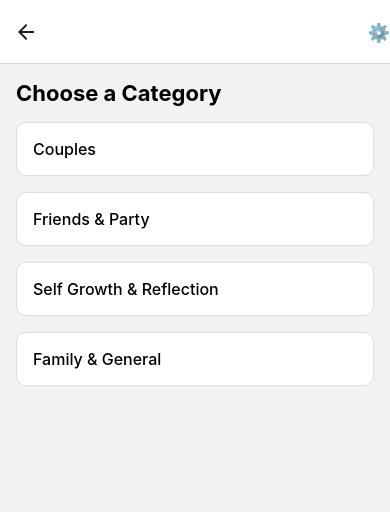
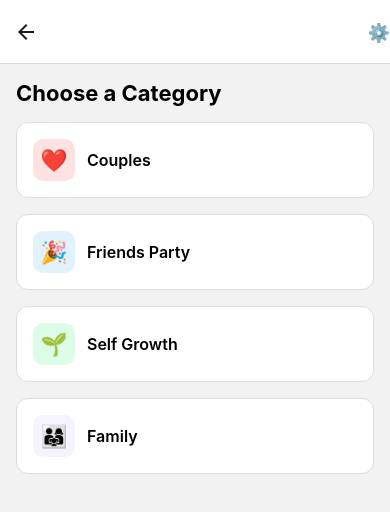
Before and after one commit to eyepat/GameTwo, a React Native app: screen /MainCategories in a window 390 px wide. Shown: the top 512 px of the page. Built offline with nearby package versions, Linux system fonts and the light colour scheme; what react-native-localize would draw is missing.

Commit message:
UI: category cards with icons; games as 2-column grid with icons; add icon mappings

```diff
--- /dev/null
+++ b/src/assets/icons.ts
@@ -0,0 +1,34 @@
+export const groupIcons: Record<string, {emoji: string; color: string}> = {
+  couples: {emoji: '❤️', color: '#FEE2E2'},
+  friendsParty: {emoji: '🎉', color: '#E0F2FE'},
+  selfGrowth: {emoji: '🌱', color: '#DCFCE7'},
+  familyGeneral: {emoji: '👨‍👩‍👧', color: '#F5F3FF'},
+};
+
+export const gameIcons: Record<string, {emoji: string; color: string}> = {
+  // Existing games
+  truthOrDare: {emoji: '🤔', color: '#FFE4E6'},
+  neverHaveIEver: {emoji: '🙅', color: '#FEF3C7'},
+  bottleSpin: {emoji: '🍾', color: '#E0F2FE'},
+  wouldYouRather: {emoji: '❓', color: '#F3E8FF'},
+
+  // Couples
+  betterTogether: {emoji: '💞', color: '#FEE2E2'},
+  karleksguide: {emoji: '💌', color: '#FFEDD5'},
+  couplesChat: {emoji: '💬', color: '#EDE9FE'},
+
+  // Friends & Party
+  questionsForHumans: {emoji: '🧠', color: '#DBEAFE'},
+  beHonestOrGetDrunk: {emoji: '🍹', color: '#D1FAE5'},
+  drunkedApp: {emoji: '🥳', color: '#FAE8FF'},
+
+  // Self Growth
+  discoverYourself: {emoji: '🔎', color: '#ECFDF5'},
+  substance: {emoji: '📚', color: '#E5E7EB'},
+  mindfulTalk: {emoji: '🧘', color: '#FEF3C7'},
+
+  // Family & General
+  smileTalk: {emoji: '😊', color: '#E0F2FE'},
+  howWellDoYouKnowMe: {emoji: '🕵️', color: '#FDE68A'},
+  riddleMeThis: {emoji: '🧩', color: '#F3E8FF'},
+};
--- a/src/components/CategoryCard.tsx
+++ b/src/components/CategoryCard.tsx
@@ -1,14 +1,17 @@
 import React from 'react';
 import {TouchableOpacity, Text, StyleSheet, View} from 'react-native';
 
-type Props = {title: string; locked?: boolean; onPress: () => void};
+type Props = {title: string; locked?: boolean; onPress: () => void; icon?: string; color?: string};
 
-export default function CategoryCard({title, locked, onPress}: Props) {
+export default function CategoryCard({title, locked, onPress, icon, color}: Props) {
   return (
     <TouchableOpacity onPress={onPress} style={[styles.card, locked && styles.locked]}>
       <View style={styles.row}>
+        <View style={[styles.iconWrap, {backgroundColor: color || '#F3F4F6'}]}>
+          <Text style={styles.iconText}>{icon ?? '🎲'}</Text>
+        </View>
         <Text style={styles.title}>{title}</Text>
-        {locked ? <Text style={styles.lock}>🔒</Text> : null}
+        {locked ? <Text style={styles.lock}>🔒</Text> : <View style={{width: 22}} />}
       </View>
     </TouchableOpacity>
   );
@@ -19,14 +22,14 @@ const styles = StyleSheet.create({
     padding: 16,
     borderWidth: 1,
     borderColor: '#ddd',
-    borderRadius: 10,
+    borderRadius: 12,
     marginVertical: 8,
     backgroundColor: '#fff',
   },
-  locked: {
-    opacity: 0.8,
-  },
-  row: {flexDirection: 'row', justifyContent: 'space-between', alignItems: 'center'},
-  title: {fontSize: 16, fontWeight: '500'},
+  locked: {opacity: 0.8},
+  row: {flexDirection: 'row', alignItems: 'center', gap: 12},
+  iconWrap: {width: 42, height: 42, borderRadius: 10, alignItems: 'center', justifyContent: 'center'},
+  iconText: {fontSize: 22},
+  title: {fontSize: 16, fontWeight: '600', flex: 1},
   lock: {fontSize: 16},
 });
--- a/src/components/GameCard.tsx
+++ b/src/components/GameCard.tsx
@@ -1,26 +1,30 @@
 import React from 'react';
-import {TouchableOpacity, Text, StyleSheet, View} from 'react-native';
+import {TouchableOpacity, Text, StyleSheet, View, ViewStyle} from 'react-native';
 
-type Props = {title: string; onPress: () => void};
+type Props = {title: string; onPress: () => void; icon?: string; color?: string; style?: ViewStyle};
 
-export default function GameCard({title, onPress}: Props) {
+export default function GameCard({title, onPress, icon, color, style}: Props) {
   return (
-    <TouchableOpacity onPress={onPress} style={styles.card}>
-      <View>
-        <Text style={styles.title}>{title}</Text>
+    <TouchableOpacity onPress={onPress} style={[styles.card, style]}>
+      <View style={[styles.iconWrap, {backgroundColor: color || '#F3F4F6'}]}>
+        <Text style={styles.iconText}>{icon ?? '🎮'}</Text>
       </View>
+      <Text style={styles.title}>{title}</Text>
     </TouchableOpacity>
   );
 }
 
 const styles = StyleSheet.create({
   card: {
-    padding: 16,
+    padding: 12,
     borderWidth: 1,
     borderColor: '#ddd',
-    borderRadius: 10,
-    marginVertical: 8,
+    borderRadius: 12,
+    margin: 6,
     backgroundColor: '#fff',
+    flex: 1,
   },
-  title: {fontSize: 18, fontWeight: '600'},
+  iconWrap: {width: '100%', aspectRatio: 1.4, borderRadius: 10, alignItems: 'center', justifyContent: 'center'},
+  iconText: {fontSize: 28},
+  title: {fontSize: 14, fontWeight: '600', marginTop: 8},
 });
--- a/src/games/groups.ts
+++ b/src/games/groups.ts
@@ -9,39 +9,39 @@ export type GameGroup = {
 export const gameGroups: GameGroup[] = [
   {
     id: 'couples',
-    titleKey: 'couples',
+    titleKey: 'Couples',
     games: [
-      {id: 'betterTogether', titleKey: 'betterTogether'},
-      {id: 'karleksguide', titleKey: 'karleksguide'},
-      {id: 'couplesChat', titleKey: 'couplesChat'},
+      {id: 'betterTogether', titleKey: 'Better Together'},
+      {id: 'karleksguide', titleKey: 'Love guide'},
+      {id: 'couplesChat', titleKey: 'Couples Chat'},
     ],
   },
   {
     id: 'friendsParty',
-    titleKey: 'friendsParty',
+    titleKey: 'Friends Party',
     games: [
-      {id: 'questionsForHumans', titleKey: 'questionsForHumans'},
-      {id: 'beHonestOrGetDrunk', titleKey: 'beHonestOrGetDrunk'},
-      {id: 'drunkedApp', titleKey: 'drunkedApp'},
-      {id: 'neverHaveIEver', titleKey: 'neverHaveIEver'},
+      {id: 'questionsForHumans', titleKey: 'Questions For Humans'},
+      {id: 'beHonestOrGetDrunk', titleKey: 'Be Honest Or Get Drunk'},
+      {id: 'drunkedApp', titleKey: 'Drunked app'},
+      {id: 'neverHaveIEver', titleKey: 'Never Have I Ever'},
     ],
   },
   {
     id: 'selfGrowth',
-    titleKey: 'selfGrowth',
+    titleKey: 'Self Growth',
     games: [
-      {id: 'discoverYourself', titleKey: 'discoverYourself'},
+      {id: 'discoverYourself', titleKey: 'Discover Yourself'},
       {id: 'substance', titleKey: 'substance'},
-      {id: 'mindfulTalk', titleKey: 'mindfulTalk'},
+      {id: 'mindfulTalk', titleKey: 'Mind FulTalk'},
     ],
   },
   {
     id: 'familyGeneral',
-    titleKey: 'familyGeneral',
+    titleKey: 'Family',
     games: [
-      {id: 'smileTalk', titleKey: 'smileTalk'},
-      {id: 'howWellDoYouKnowMe', titleKey: 'howWellDoYouKnowMe'},
-      {id: 'riddleMeThis', titleKey: 'riddleMeThis'},
+      {id: 'smileTalk', titleKey: 'Smile Talk'},
+      {id: 'howWellDoYouKnowMe', titleKey: 'How Well Do You KnowMe'},
+      {id: 'riddleMeThis', titleKey: 'Riddle MeThis'},
     ],
   },
 ];
--- a/src/screens/GroupGamesScreen.tsx
+++ b/src/screens/GroupGamesScreen.tsx
@@ -5,6 +5,7 @@ import {gameGroups} from '../games/groups';
 import type {NativeStackScreenProps} from '@react-navigation/native-stack';
 import GameCard from '../components/GameCard';
 import SettingsModal from '../components/SettingsModal';
+import {gameIcons} from '../assets/icons';
 
 type RootStackParamList = {
   PlayerSetup: undefined;
@@ -40,12 +41,17 @@ export default function GroupGamesScreen({route, navigation}: Props) {
       <FlatList
         data={group.games}
         keyExtractor={item => item.id}
+        numColumns={2}
         renderItem={({item}) => (
           <GameCard
             title={t(item.titleKey)}
+            icon={gameIcons[item.id]?.emoji}
+            color={gameIcons[item.id]?.color}
+            style={{flexBasis: '48%'}}
             onPress={() => navigation.navigate('CategoryList', {gameId: item.id})}
           />
         )}
+        columnWrapperStyle={{justifyContent: 'space-between'}}
       />
       <SettingsModal visible={settingsOpen} onClose={() => setSettingsOpen(false)} />
     </View>
--- a/src/screens/MainCategoriesScreen.tsx
+++ b/src/screens/MainCategoriesScreen.tsx
@@ -5,6 +5,7 @@ import {gameGroups} from '../games/groups';
 import type {NativeStackScreenProps} from '@react-navigation/native-stack';
 import SettingsModal from '../components/SettingsModal';
 import CategoryCard from '../components/CategoryCard';
+import {groupIcons} from '../assets/icons';
 
 type RootStackParamList = {
   PlayerSetup: undefined;
@@ -40,6 +41,8 @@ export default function MainCategoriesScreen({navigation}: Props) {
         renderItem={({item}) => (
           <CategoryCard
             title={t(item.titleKey)}
+            icon={groupIcons[item.id]?.emoji}
+            color={groupIcons[item.id]?.color}
             onPress={() => navigation.navigate('GroupGames', {groupId: item.id})}
           />
         )}
```
